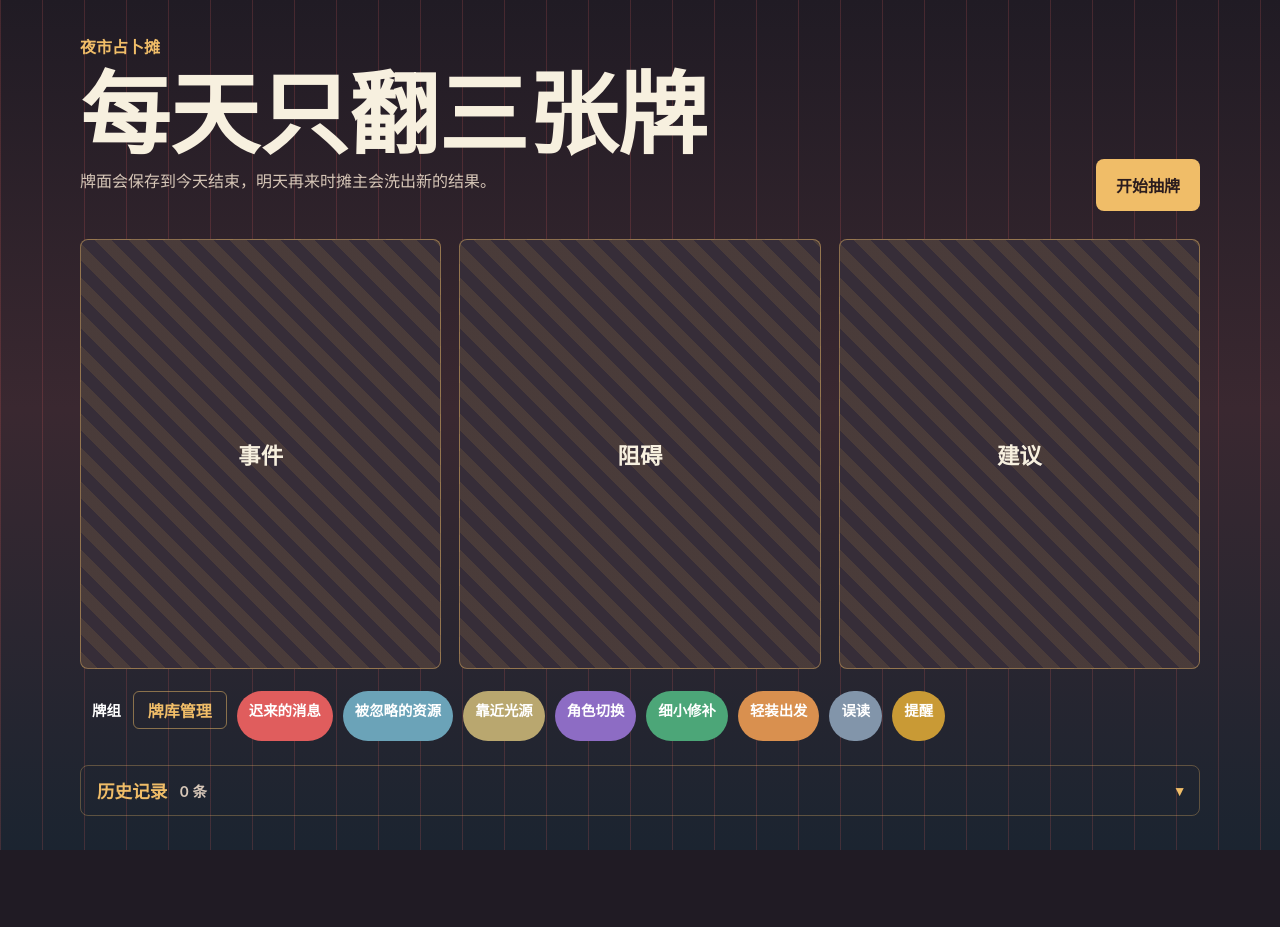
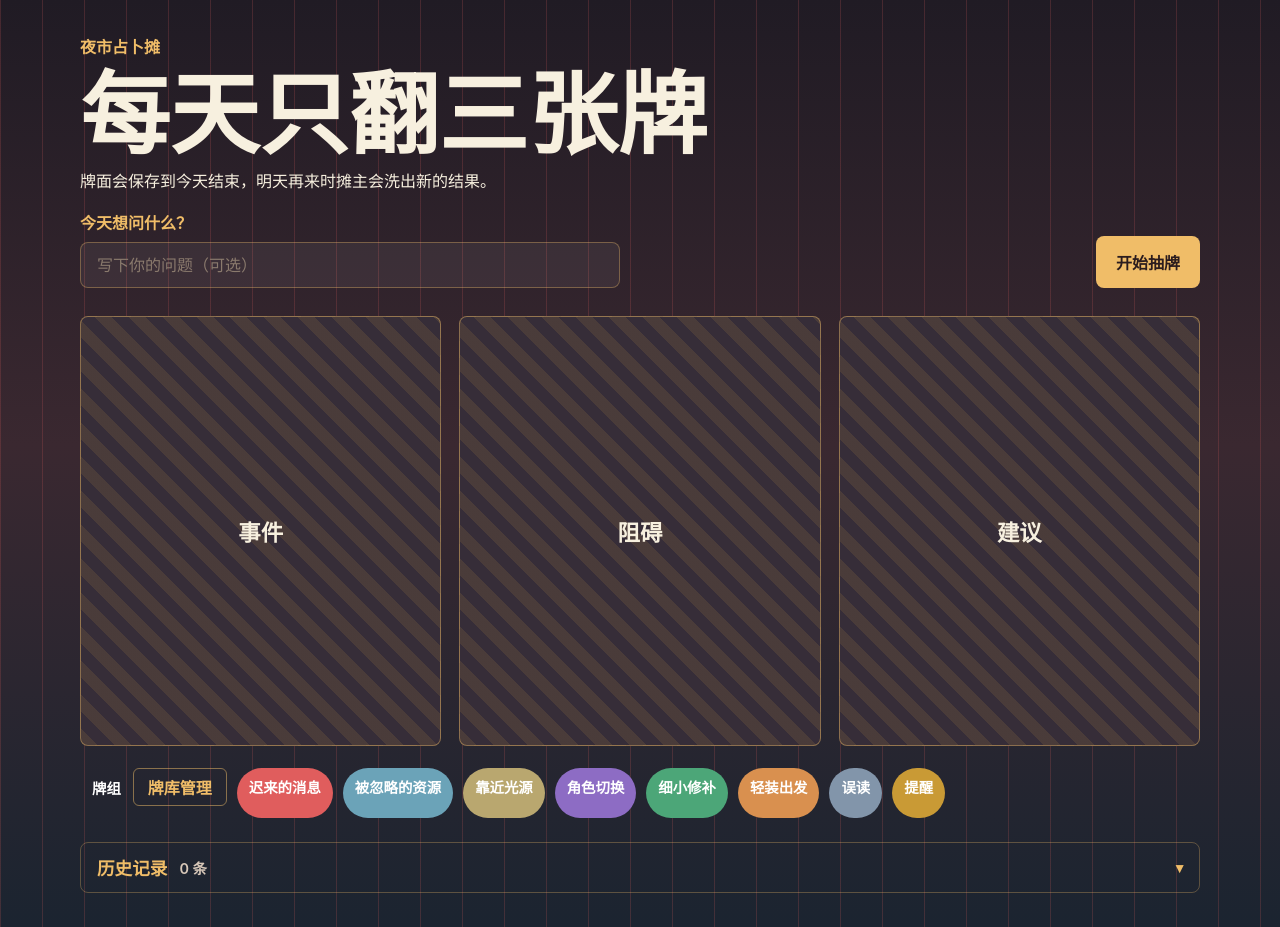
Before and after one commit to aliAjax/hxwl-2-9c00942, a React (Vite) app: page / in a window 1280 px wide. Before the commit the page ends 850 px from the top, so only its background shows below. Built offline with nearby package versions, Linux system fonts and the light colour scheme.

Commit message:
.3436396082391580:ab1d5e7ee8e69f75b3f788cb9ae6cbf2_6a292e27ef13ca8bc6ee7e87.6a292e29ef13ca8bc6ee7e89.6a292e291b85eb3332ad4e8b:Trae CN.T(2026/6/10 17:28:09)

```diff
--- a/src/App.tsx
+++ b/src/App.tsx
@@ -14,6 +14,7 @@
   date: string;
   cardIds: string[];
   revealed: number;
+  question?: string;
 };
 
 type HistoryCard = {
@@ -28,6 +29,7 @@
 type HistoryRecord = {
   date: string;
   cards: HistoryCard[];
+  question?: string;
 };
 
 const historyKey = "hxwl-2-history";
@@ -160,6 +162,12 @@
       </button>
       {expanded && (
         <div className="history-item-cards">
+          {record.question && (
+            <div className="history-question">
+              <span className="history-question-label">问</span>
+              <p className="history-question-text">{record.question}</p>
+            </div>
+          )}
           {record.cards.map((card) => (
             <div key={card.position} className="history-card">
               <div className="history-card-glyph" style={{ background: card.hue }}>
@@ -191,6 +199,7 @@
   const [showShareModal, setShowShareModal] = useState(false);
   const [shareImageUrl, setShareImageUrl] = useState<string>("");
   const [isGeneratingShare, setIsGeneratingShare] = useState(false);
+  const [question, setQuestion] = useState(reading?.question ?? "");
 
   const allCards = useMemo(() => [...defaultCards, ...customCards], [customCards]);
   const selectedCards = useMemo(
@@ -221,6 +230,7 @@
           hue: card.hue,
           glyph: card.glyph,
         })),
+        question: reading.question,
       };
       addToHistory(record);
       setHistory(loadHistory());
@@ -228,7 +238,8 @@
   }, [revealed, reading, selectedCards]);
 
   function startReading() {
-    const next = { date: todayKey(), cardIds: drawCards(allCards), revealed: 0 };
+    const trimmed = question.trim();
+    const next: Reading = { date: todayKey(), cardIds: drawCards(allCards), revealed: 0, question: trimmed || undefined };
     setReading(next);
     setRevealed(0);
     localStorage.setItem(storageKey, JSON.stringify(next));
@@ -325,7 +336,18 @@
     ctx.font = "600 28px Inter, 'PingFang SC', 'Microsoft YaHei', sans-serif";
     ctx.fillText(formatShareDate(reading?.date || todayKey()), W / 2, 230);
 
-    const cardStartY = 300;
+    const shareQuestion = reading?.question;
+    let cardStartY = 300;
+    if (shareQuestion) {
+      ctx.fillStyle = "rgba(240, 189, 104, 0.85)";
+      ctx.font = "700 30px Inter, 'PingFang SC', 'Microsoft YaHei', sans-serif";
+      const questionLines = wrapText(ctx, `「${shareQuestion}」`, W - 160);
+      questionLines.forEach((line, idx) => {
+        ctx.fillText(line, W / 2, 270 + idx * 42);
+      });
+      cardStartY = 270 + questionLines.length * 42 + 30;
+    }
+
     const cardGap = 40;
     const cardHeight = 320;
     const cardWidth = W - 120;
@@ -460,6 +482,25 @@
           <p className="eyebrow">夜市占卜摊</p>
           <h1>每天只翻三张牌</h1>
           <p>牌面会保存到今天结束，明天再来时摊主会洗出新的结果。</p>
+          {!reading && (
+            <div className="question-section">
+              <label className="question-label">今天想问什么？</label>
+              <input
+                type="text"
+                className="question-input"
+                value={question}
+                onChange={(e) => setQuestion(e.target.value)}
+                placeholder="写下你的问题（可选）"
+                maxLength={100}
+              />
+            </div>
+          )}
+          {reading && reading.question && (
+            <div className="question-display">
+              <span className="question-display-label">今天的问题</span>
+              <p className="question-display-text">{reading.question}</p>
+            </div>
+          )}
         </div>
         <button onClick={startReading} disabled={Boolean(reading)} className="draw-button">
           {reading ? "今日已抽牌" : "开始抽牌"}
--- a/src/styles.css
+++ b/src/styles.css
@@ -58,6 +58,66 @@
   max-width: 540px;
   color: #d7c7b8;
   line-height: 1.65;
+}
+
+.question-section {
+  margin-top: 18px;
+}
+
+.question-label {
+  display: block;
+  color: #f0bd68;
+  font-weight: 800;
+  font-size: 1rem;
+  margin-bottom: 8px;
+}
+
+.question-input {
+  width: 100%;
+  max-width: 540px;
+  background: rgba(255, 255, 255, 0.06);
+  border: 1px solid rgba(240, 189, 104, 0.35);
+  border-radius: 8px;
+  padding: 12px 16px;
+  color: #f7f0df;
+  font: inherit;
+  font-size: 1rem;
+  transition: all 0.2s ease;
+}
+
+.question-input::placeholder {
+  color: #8a7a6d;
+}
+
+.question-input:focus {
+  outline: none;
+  border-color: #f0bd68;
+  background: rgba(255, 255, 255, 0.1);
+  box-shadow: 0 0 0 3px rgba(240, 189, 104, 0.15);
+}
+
+.question-display {
+  margin-top: 16px;
+  padding: 12px 16px;
+  background: rgba(240, 189, 104, 0.08);
+  border: 1px solid rgba(240, 189, 104, 0.2);
+  border-radius: 8px;
+  max-width: 540px;
+}
+
+.question-display-label {
+  color: #f0bd68;
+  font-weight: 800;
+  font-size: 0.85rem;
+  display: block;
+  margin-bottom: 4px;
+}
+
+.question-display-text {
+  color: #f7f0df;
+  font-size: 1rem;
+  line-height: 1.5;
+  margin: 0;
 }
 
 .draw-button {
@@ -785,6 +845,33 @@
   gap: 12px;
 }
 
+.history-question {
+  display: flex;
+  align-items: flex-start;
+  gap: 10px;
+  padding: 12px 14px;
+  background: rgba(240, 189, 104, 0.08);
+  border: 1px solid rgba(240, 189, 104, 0.15);
+  border-radius: 8px;
+}
+
+.history-question-label {
+  background: rgba(240, 189, 104, 0.25);
+  color: #f0bd68;
+  font-weight: 900;
+  font-size: 0.8rem;
+  padding: 2px 8px;
+  border-radius: 4px;
+  flex-shrink: 0;
+}
+
+.history-question-text {
+  color: #f7f0df;
+  font-size: 0.95rem;
+  line-height: 1.5;
+  margin: 0;
+}
+
 .history-card {
   display: flex;
   gap: 14px;
```
